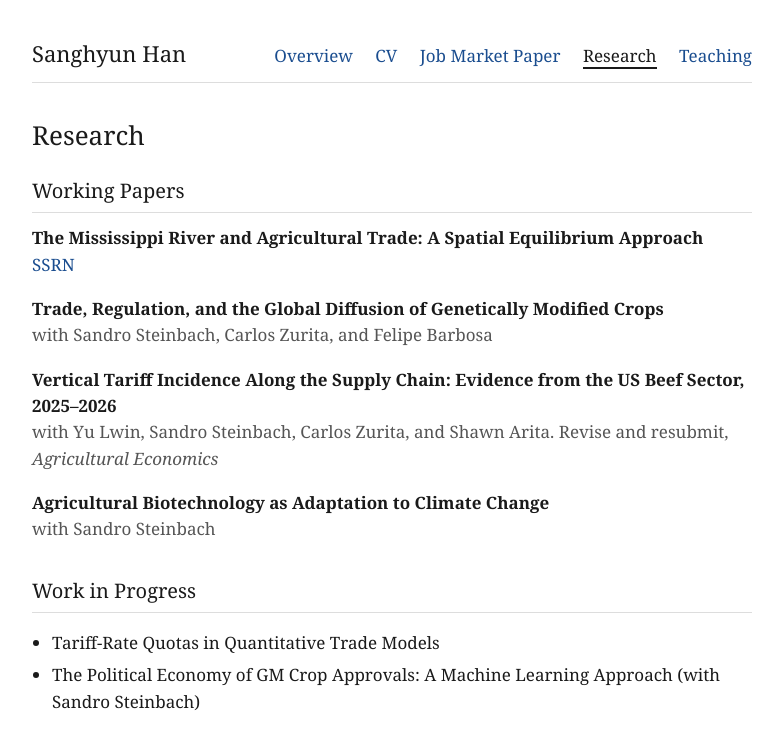
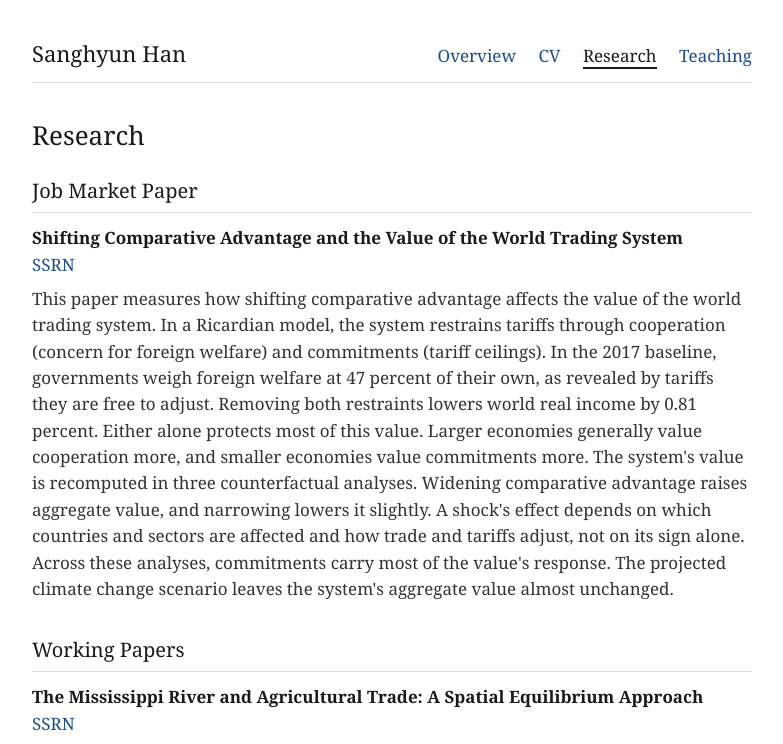
Before and after one commit to sanghyunhanecon/sanghyunhanecon.github.io, a plain HTML site: page research.html in a window 1280 px wide. Shown: the top 744 px of the page, without its empty margins (248-1031 px from the left). Drawn offline with Linux system fonts and the light colour scheme.

Commit message:
Add files via upload

```diff
--- a/research.html
+++ b/research.html
@@ -46,13 +46,19 @@
     <nav>
       <a href="index.html">Overview</a>
       <a href="cv.html">CV</a>
-      <a href="jmp.html">Job Market Paper</a>
       <a href="research.html" class="active">Research</a>
       <a href="teaching.html">Teaching</a>
     </nav>
   </div>
 
 <h1 class="page">Research</h1>
+
+<h2>Job Market Paper</h2>
+<div class="paper">
+  <div class="title">Shifting Comparative Advantage and the Value of the World Trading System</div>
+  <div class="links"><a href="https://papers.ssrn.com/sol3/papers.cfm?abstract_id=7542200">SSRN</a></div>
+  <p class="abstract">This paper measures how shifting comparative advantage affects the value of the world trading system. In a Ricardian model, the system restrains tariffs through cooperation (concern for foreign welfare) and commitments (tariff ceilings). In the 2017 baseline, governments weigh foreign welfare at 47 percent of their own, as revealed by tariffs they are free to adjust. Removing both restraints lowers world real income by 0.81 percent. Either alone protects most of this value. Larger economies generally value cooperation more, and smaller economies value commitments more. The system's value is recomputed in three counterfactual analyses. Widening comparative advantage raises aggregate value, and narrowing lowers it slightly. A shock's effect depends on which countries and sectors are affected and how trade and tariffs adjust, not on its sign alone. Across these analyses, commitments carry most of the value's response. The projected climate change scenario leaves the system's aggregate value almost unchanged.</p>
+</div>
 
 <h2>Working Papers</h2>
 <div class="paper">
```
Also changed, not shown: cv.html (+3 -4 lines), index.html (+1 -2 lines), teaching.html (+0 -1 lines).
